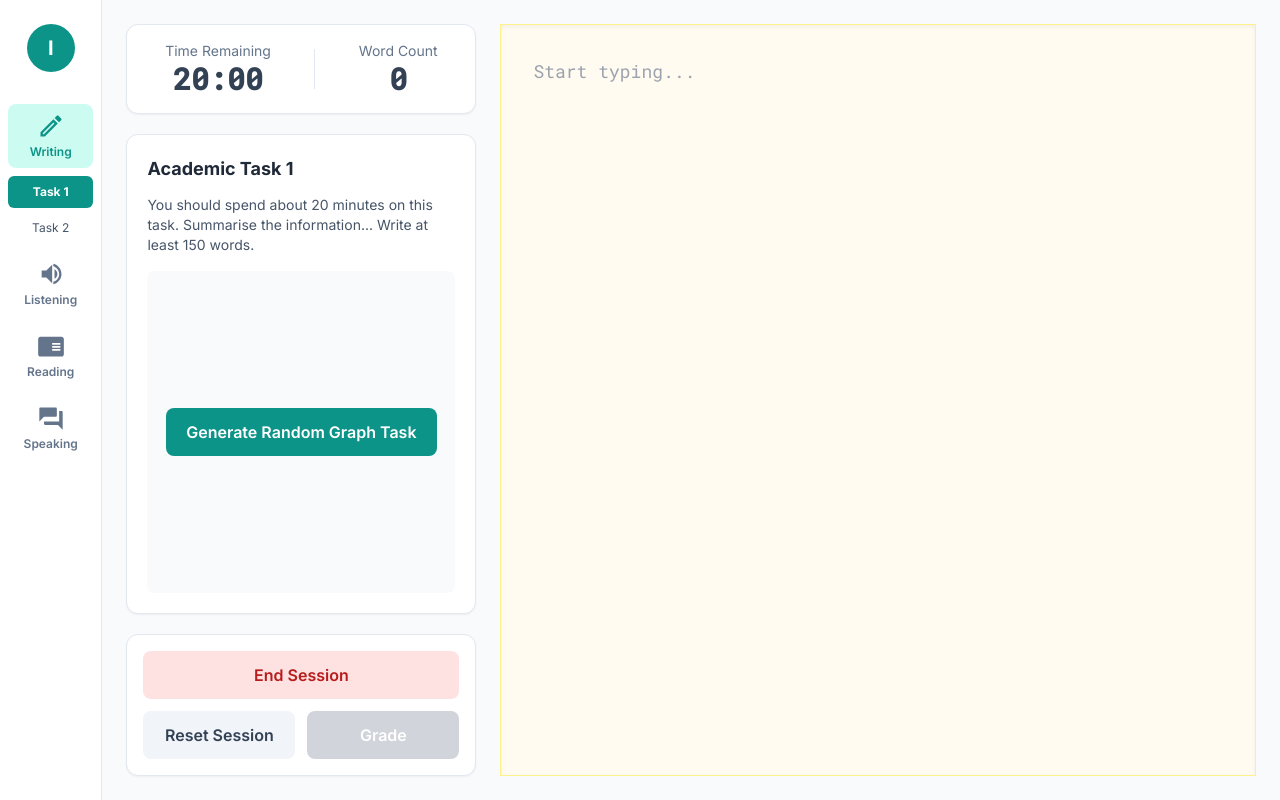
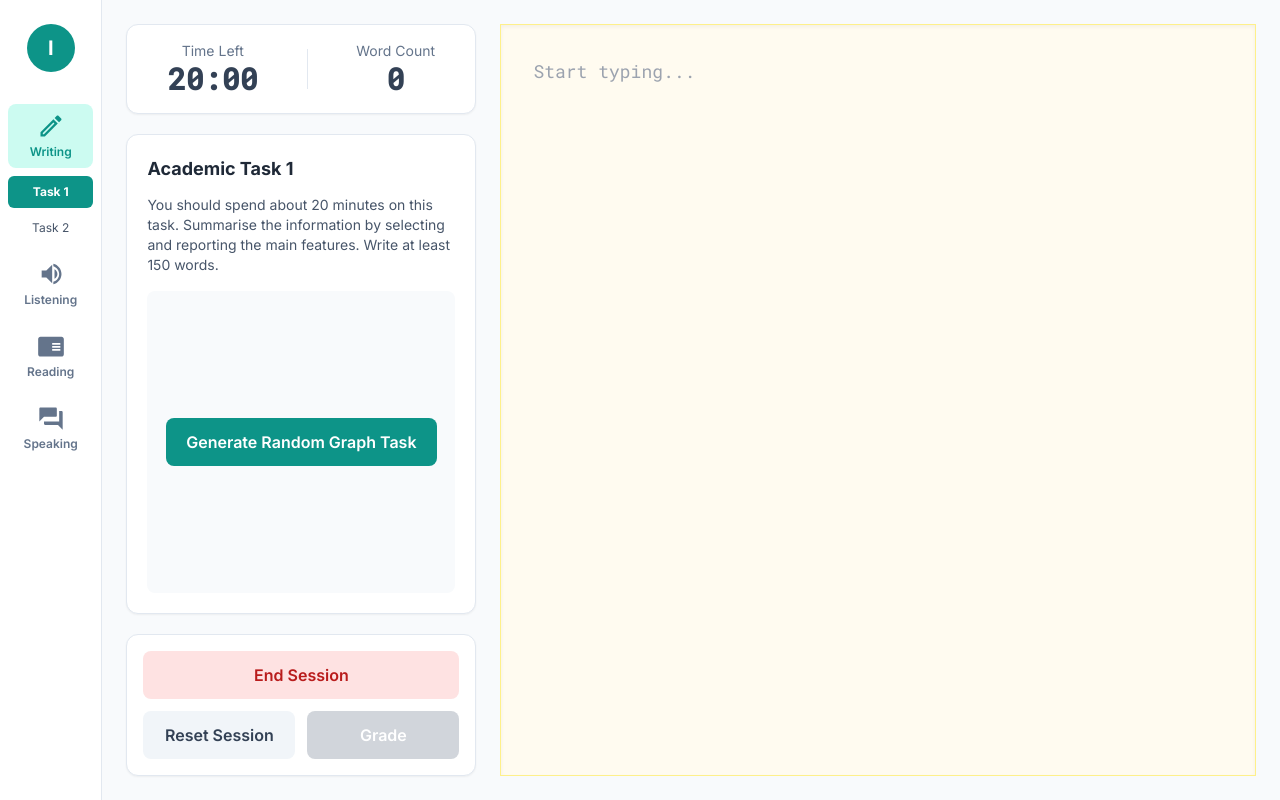
Before and after one commit to raulito1500/ielts-simulator, a React (Create React App) app: page / in a window 1280 px wide. Built offline with nearby package versions, Linux system fonts and the light colour scheme; no server answers.

Commit message:
feature: Changing instructions for Writing task 1 and 2

```diff
--- a/src/modules/WritingTask1.jsx
+++ b/src/modules/WritingTask1.jsx
@@ -275,7 +275,7 @@ const WritingTask1 = ({ apiKey }) => {
                     ) : (
                         <>
                             <div>
-                                <p className="text-sm text-slate-500">Time Remaining</p>
+                                <p className="text-sm text-slate-500">Time Left</p>
                                 <p className={`font-roboto-mono text-3xl font-bold ${timeLeft <= 300 ? 'text-red-500 blinking' : 'text-slate-700'}`}>{formatTime(timeLeft)}</p>
                             </div>
                             <div className="border-l h-10 border-slate-200"></div>
@@ -288,7 +288,7 @@ const WritingTask1 = ({ apiKey }) => {
                 </div>
                 <div className="bg-white p-5 rounded-xl border border-slate-200 flex-grow flex flex-col shadow-sm">
                     <h2 className="text-lg font-bold mb-3">Academic Task 1</h2>
-                    <p className="text-sm text-slate-600 mb-4">You should spend about 20 minutes on this task. Summarise the information... Write at least 150 words.</p>
+                    <p className="text-sm text-slate-600 mb-4">You should spend about 20 minutes on this task. Summarise the information by selecting and reporting the main features. Write at least 150 words.</p>
                     <div className="flex-grow flex items-center justify-center bg-slate-50 rounded-lg p-2">
                         {imageUrl ? <img src={imageUrl} alt="Task Graph" className="max-h-full max-w-full object-contain rounded-md cursor-pointer" onClick={() => setIsImageModalOpen(true)} />
                         : !timerActive && !isTimeUp && <button onClick={handleGenerateTask} disabled={isGenerating} className="px-5 py-3 bg-primary-600 text-white rounded-lg font-semibold hover:bg-primary-700 disabled:bg-primary-300"> {isGenerating ? 'Generating...' : 'Generate Random Graph Task'} </button>}
--- a/src/modules/WritingTask2.jsx
+++ b/src/modules/WritingTask2.jsx
@@ -108,7 +108,7 @@ const WritingTask2 = ({ apiKey }) => {
                     ) : (
                         <>
                             <div>
-                                <p className="text-sm text-slate-500">Time Remaining</p>
+                                <p className="text-sm text-slate-500">Time Left</p>
                                 <p className={`font-roboto-mono text-3xl font-bold ${timeLeft <= 300 ? 'text-red-500 blinking' : 'text-slate-700'}`}>{formatTime(timeLeft)}</p>
                             </div>
                             <div className="border-l h-10 border-slate-200"></div>
```
Also changed, not shown: tailwind.config.js (line endings or trailing spaces).
